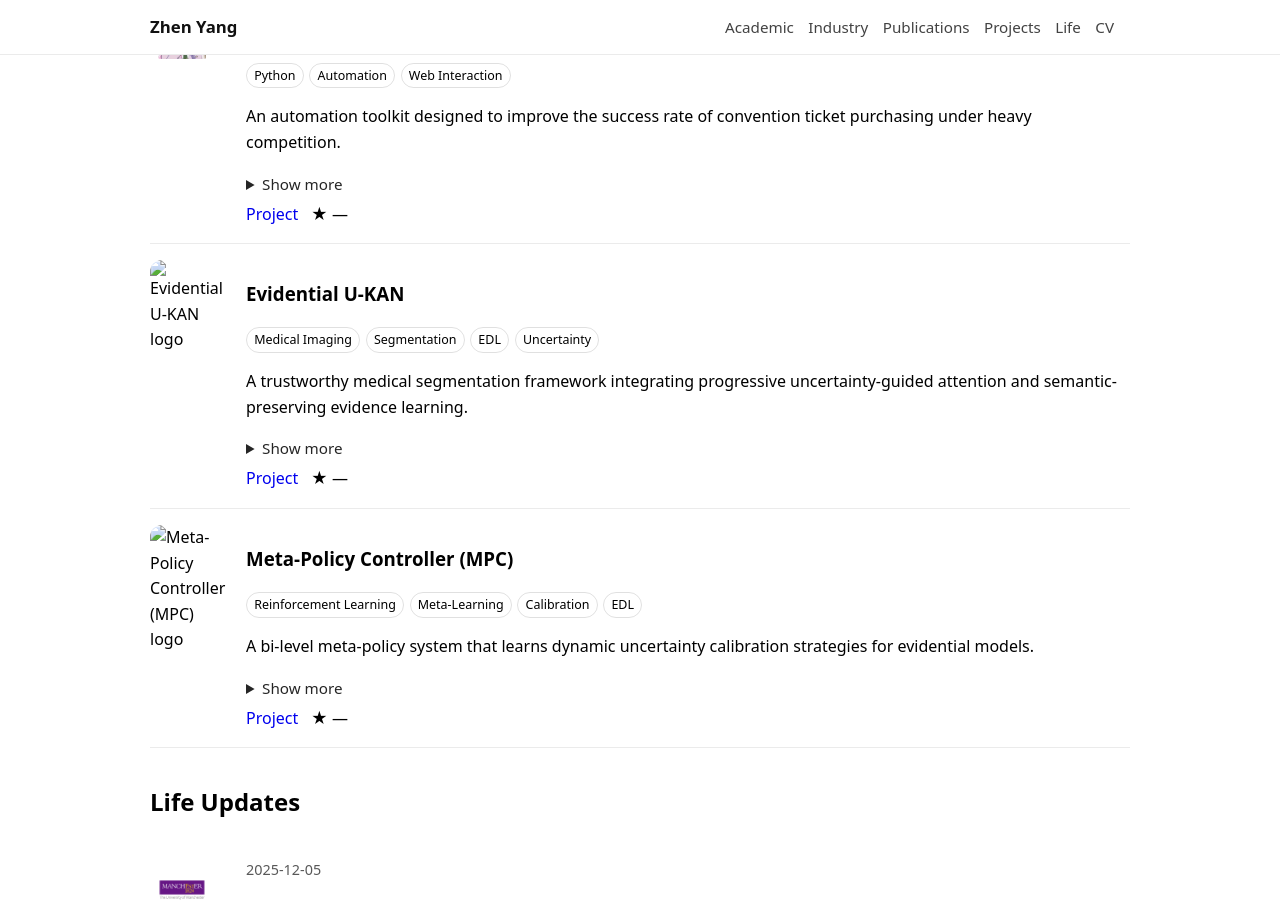
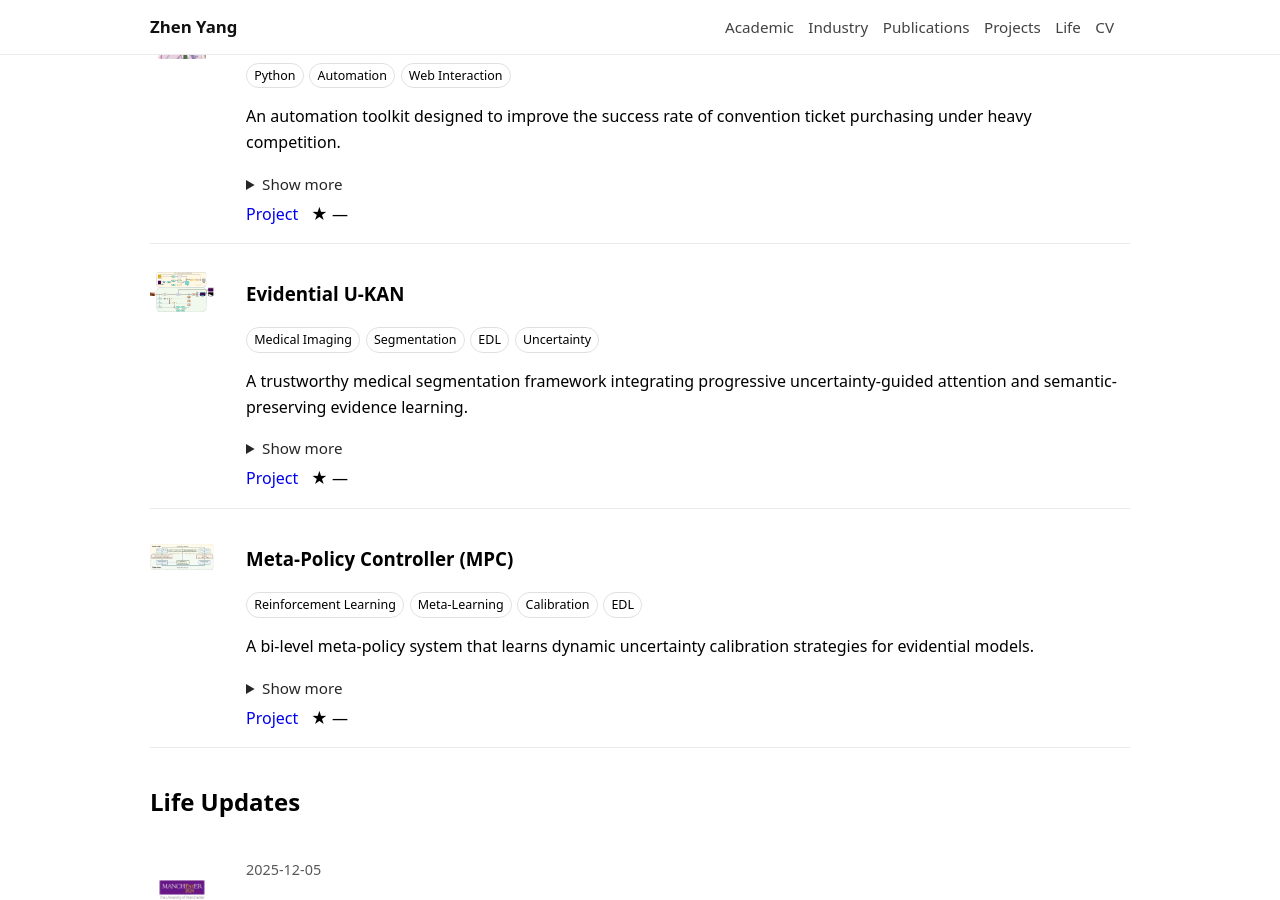
Before and after one commit to xi-xiaoran/xi-xiaoran.github.io, a Jekyll site: the page built from index.md, in a window 1280 px wide and 900 px high, scrolled down 2873 px. Built offline with Jekyll 4.4.1, drawn with Linux system fonts in a browser that asks for light colours; comment, search, counter and statistics services are not loaded.

```diff
--- a/_data/home_life.yml
+++ b/_data/home_life.yml
@@ -6,7 +6,7 @@ items:
 
   - date: "2025-12-05"
     title: "Offer Received: King's College London"
-    logo: "/images/logos/kcl.jpg"
+    logo: "/images/logos/KCL.jpg"
     summary: "Received an offer for the M.Sc. in Applied Statistical Modeling & Health Informatics."
 
   - date: "2023-07-25"
```
Also changed, not shown: images/logos/medical_ai.png (added), images/logos/rl_edl.png (added).
